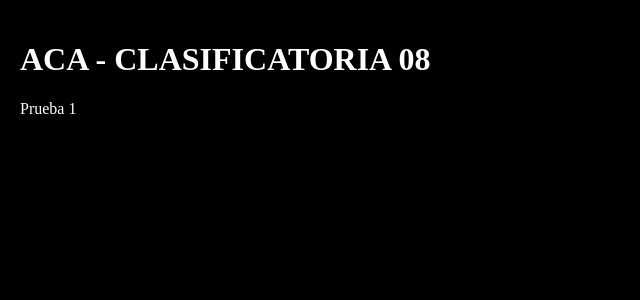
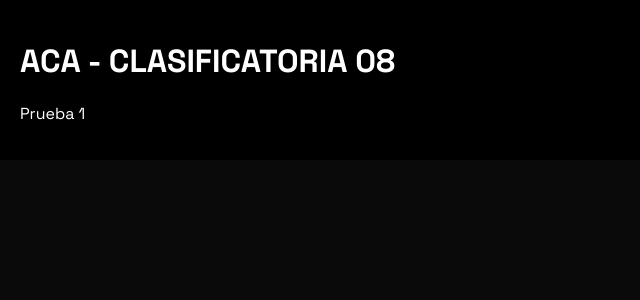
Before and after one commit to luirapero-web/aca-pe-snowy, a Next.js app: page / in a window 1280 px wide. Shown: the top 300 px of the page, without its empty margins (0-640 px from the left). Built offline with nearby package versions, Linux system fonts and the light colour scheme.

Commit message:
Actualizar layout.tsx

```diff
--- a/app/layout.tsx
+++ b/app/layout.tsx
@@ -1 +1,5 @@
-export default function RootLayout({children}:any){return <html lang="es"><body style={{margin:0,background:"black"}}>{children}</body></html>}
+import "./globals.css"
+export const metadata = { title: "ACA - Hip Hop Underground" }
+export default function RootLayout({children}:{children:any}){
+  return <html lang="es"><body>{children}</body></html>
+}
```
